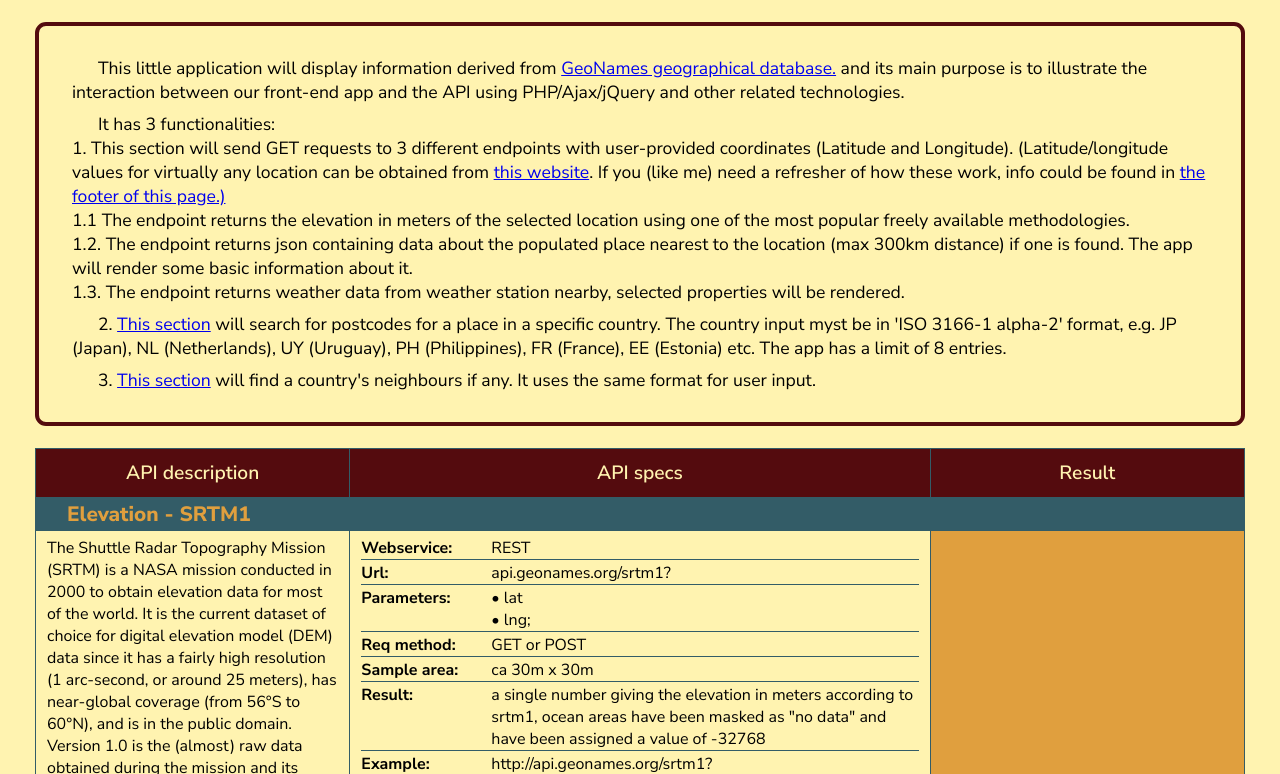
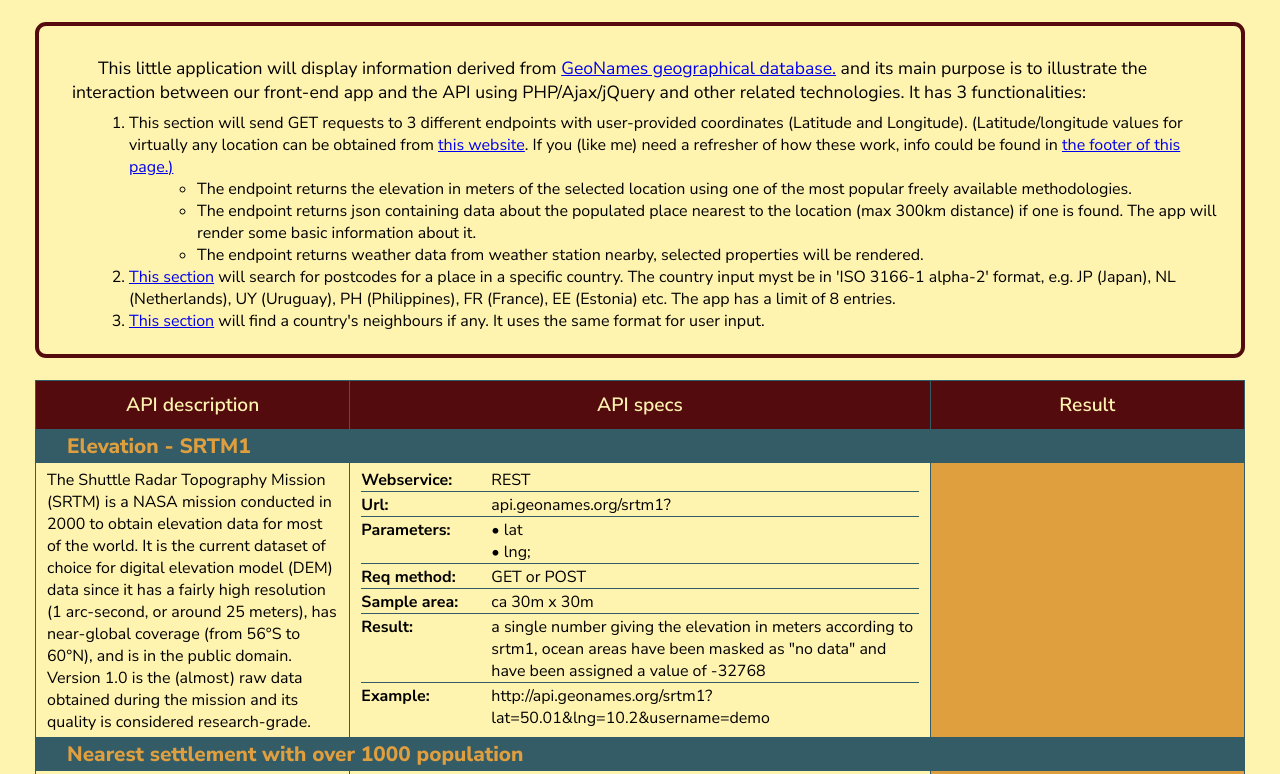
Before and after one commit to karalkal/KalinKaraliev, a plain HTML site: page task/index.html in a window 1280 px wide. Shown: the top 774 px of the page. Drawn offline with Linux system fonts and the light colour scheme.

Commit message:
fixed bug with styling

```diff
--- a/task/index.html
+++ b/task/index.html
@@ -24,23 +24,30 @@
 	<header>
 		<p> This little application will display information derived from <a href="http://www.geonames.org/about.html"
 				target="_blank">GeoNames geographical database.</a> and its main purpose is to illustrate the
-			interaction between our front-end app and the API using PHP/Ajax/jQuery and other related technologies. </p>
-		<p>It has 3 functionalities:<br>
-			1. This section will send GET requests to 3 different endpoints with user-provided coordinates (Latitude and
-			Longitude). (Latitude/longitude values for virtually any location can be obtained from <a
-				href="https://www.gps-coordinates.net/" target="_blank">this website</a>. If you (like me) need a
-			refresher of how these work, info could be found in <a href="#footer">the footer of this page.)</a><br>
-			1.1 The endpoint returns the elevation in meters of the selected location using one of the most
-			popular freely available methodologies.<br>
-			1.2. The endpoint returns json containing data about the populated place nearest to the location (max 300km
-			distance) if one is found. The app will render some basic information about it.<br>
-			1.3. The endpoint returns weather data from weather station nearby, selected properties will be rendered.
-		</p>
-		<p>2. <a href="#divGetPostCode">This section</a> will search for postcodes for a place in a specific country.
-			The country input myst be in 'ISO 3166-1 alpha-2' format, e.g. JP (Japan), NL (Netherlands), UY (Uruguay),
-			PH (Philippines), FR (France), EE (Estonia) etc. The app has a limit of 8 entries.</p>
-		<p>3. <a href="#divGetNeighbour">This section</a> will find a country's neighbours if any. It uses the same
-			format for user input.</p>
+			interaction between our front-end app and the API using PHP/Ajax/jQuery and other related technologies. It
+			has 3 functionalities:</p>
+		<ol>
+			<li>This section will send GET requests to 3 different endpoints with user-provided coordinates (Latitude
+				and Longitude). (Latitude/longitude values for virtually any location can be obtained from <a
+					href="https://www.gps-coordinates.net/" target="_blank">this website</a>. If you (like me) need a
+				refresher of how these work, info could be found in <a href="#footer">the footer of this page.)</a>
+				<ul>
+					<li>The endpoint returns the elevation in meters of the selected location using one of the most
+						popular freely available methodologies.</li>
+					<li>The endpoint returns json containing data about the populated place nearest to the location
+						(max 300km distance) if one is found. The app will render some basic information about it.</li>
+					<li>The endpoint returns weather data from weather station nearby, selected properties will be
+						rendered.</li>
+				</ul>
+			</li>
+			<li><a href="#divGetPostCode">This section</a> will search for postcodes for a place in a specific
+				country.
+				The country input myst be in 'ISO 3166-1 alpha-2' format, e.g. JP (Japan), NL (Netherlands), UY
+				(Uruguay),
+				PH (Philippines), FR (France), EE (Estonia) etc. The app has a limit of 8 entries.</li>
+			<li><a href="#divGetNeighbour">This section</a> will find a country's neighbours if any. It uses the
+				same format for user input.</li>
+		</ol>
 	</header>
 
 	<main>
```
Also changed, not shown: task/libs/css/styles.css.
